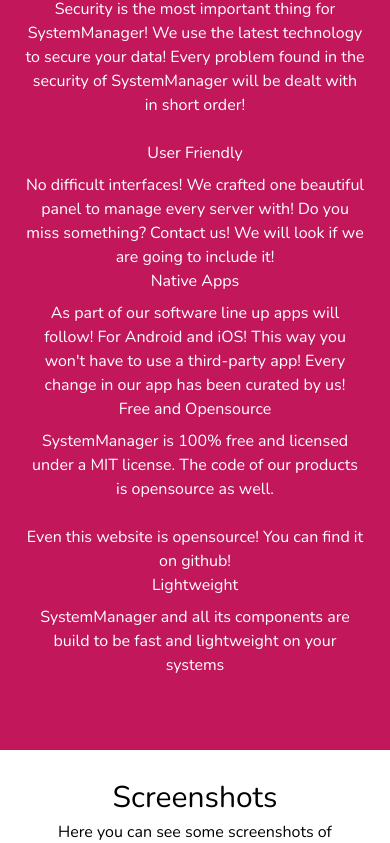
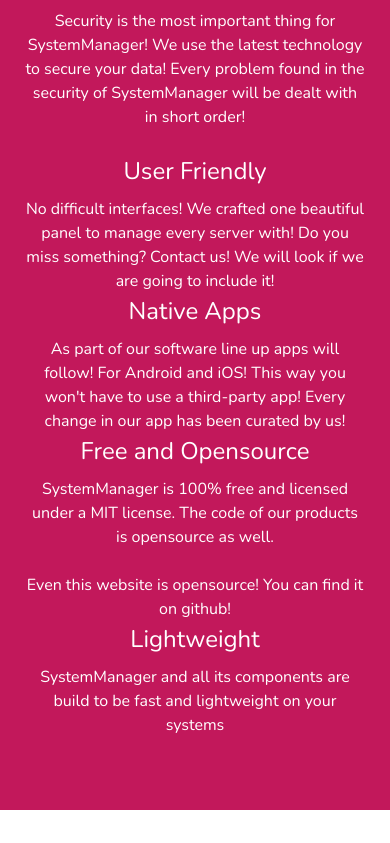
Before and after one commit to systemmanager-io/Showcase, a React (Create React App) app: page / in a window 390 px wide. Shown: the part 966-1809 px from the top of the page. Built offline with nearby package versions, Linux system fonts and the light colour scheme.

Commit message:
Changed the most of the website to tailwind! Only a few things need top be fine tuned and then we can release and upload to production"

```diff
--- a/src/components/HighlightedFeatures.js
+++ b/src/components/HighlightedFeatures.js
@@ -5,48 +5,47 @@
     render() {
 
         return (
-            <div className="container">
-                <div className="row">
-                    <div className="col-12 col-sm-12 col-md-6 col-lg-4">
-                        <h3>Security</h3>
+            <div className="flex flex-wrap">
+                <div className="w-full md:w-6/12 lg:w-4/12">
+                    <h3 className="text-2xl">Security</h3>
                     <hr/>
                     <p>Security is the most important thing for SystemManager! We use the latest technology to
                         secure your data! Every problem found in the security of SystemManager will be dealt with in
                         short order!</p>
                     <br/>
                 </div>
-                    <div className="col-12 col-sm-12 col-md-6 col-lg-4">
-                        <h3>User Friendly</h3>
+                <div className="w-full md:w-6/12 lg:w-4/12">
+                    <h3 className="text-2xl">User Friendly</h3>
                     <hr/>
                     <p>No difficult interfaces! We crafted one beautiful panel to manage every server with! Do you
                         miss something? Contact us! We will look if we are going to include it!</p>
                 </div>
-                    <div className="col-12 col-sm-12 col-md-6 col-lg-4">
-                        <h3>Native Apps</h3>
+                <div className="w-full md:w-6/12 lg:w-4/12">
+                    <h3 className="text-2xl">Native Apps</h3>
                     <hr/>
                     <p>As part of our software line up apps will follow! For Android and iOS! This way you won't
                         have to use a third-party app! Every change in our app has been curated by us!</p>
                 </div>
-                    <div className="col-12 col-sm-12 col-md-6 col-lg-4">
-                        <h3>Free and Opensource</h3>
+                <div className="w-full md:w-6/12 lg:w-4/12">
+                    <h3 className="text-2xl">Free and Opensource</h3>
                     <hr/>
-                        <p>SystemManager is 100% free and licensed under a MIT license. The code of our products is opensource as well. <br /><br /> Even this website is opensource! You can find it on github!
+                    <p>SystemManager is 100% free and licensed under a MIT license. The code of our products is
+                        opensource as well. <br/><br/> Even this website is opensource! You can find it on github!
                         {/*<br/><br/>When a feature comes to the core package it will never be a paid feature. That is a promise.*/}
                     </p>
                 </div>
-                    <div className="col-12 col-sm-12 col-md-6 col-lg-4">
-                        <h3>Lightweight</h3>
+                <div className="w-full md:w-6/12 lg:w-4/12">
+                    <h3 className="text-2xl">Lightweight</h3>
                     <hr/>
                     <p>SystemManager and all its components are build to be fast and lightweight on your systems
                         {/*<br/><br/>When a feature comes to the core package it will never be a paid feature. That is a promise.*/}
                     </p>
                 </div>
-                    <div className="col-12 col-sm-12 col-md-6 col-lg-4">
+                <div className="w-full md:w-6/12 lg:w-4/12">
                     <br/>
                 </div>
-                    <div className="col-12 col-sm-12 col-md-6 col-lg-4">
+                <div className="w-full md:w-6/12 lg:w-4/12">
                     <br/>
-                    </div>
                 </div>
             </div>
         )
--- a/src/components/Navbar.js
+++ b/src/components/Navbar.js
@@ -40,7 +40,7 @@
                           to="/documentation">Documentation</Link>
                     <Link title="Download SystemManager"
                           className="inline-block px-4 py-2 leading-none border rounded text-white border-white hover:border-transparent primary-light-text hover:bg-white mt-4 lg:mt-0"
-                          to="/download">Download</Link>
+                          to="/documentation/getstarted">Get Started</Link>
                 </div>
             </nav>
         )
--- a/src/components/TopBar.js
+++ b/src/components/TopBar.js
@@ -6,7 +6,7 @@
 
         return (
             <div>
-                <div className="center-content showcase showcase-padding">
+                <div className="text-center showcase showcase-padding">
                     <h1 className="text-4xl align-content-center">SystemManager Monitoring Software</h1>
                     <h5 className="text-xl align-content-center">The all in one server management system!</h5>
                     <div hidden={window.location.pathname !== "/"}>
--- a/src/layouts/Layout.js
+++ b/src/layouts/Layout.js
@@ -14,7 +14,7 @@
                 {this.props.children}
                 <Footer/>
 
-                <div className="center-content stagingBubble">
+                <div className="center-content stagingBubble" hidden={true}>
                     <ProductionBubble/>
                     {window.location.hostname === "systemmanager.genericdevelopment.nl" || window.location.hostname === "localhost" || window.location.hostname === "127.0.0.1" ? <hr/> : null}
                     {window.location.hostname === "systemmanager.genericdevelopment.nl" ? <StagingBubble/> : null}
--- a/src/pages/Demo.js
+++ b/src/pages/Demo.js
@@ -9,13 +9,12 @@
         return (
             <Fragment>
                 <SystemManagerShowcaseTopBar/>
-                <div className="center-content showcase-padding">
+                <div className="text-center showcase-padding">
                     <h2>Not convinced yet? Use our demo to see what it can!</h2>
                     <h5>This demo has certain features disabled and stuff hidden</h5>
                     <hr/>
-                    <div className="container">
-                        <div className="row">
-                            <div className="col-12 col-sm-12 col-md-12 col-lg-4 col-xl-4">
+                    <div className="flew flex">
+                        <div className="w-full md:w-6/12 lg:w-4/12">
                             <Card>
                                 <CardBody>
                                     <h3>Demo Status Page</h3>
@@ -31,7 +30,7 @@
                             </Card>
                             <br/>
                         </div>
-                            <div className="col-12 col-sm-12 col-md-12 col-lg-4 col-xl-4">
+                        <div className="w-full md:w-6/12 lg:w-4/12">
                             <Card>
                                 <CardBody>
                                     <h3>Demo User Login</h3>
@@ -53,7 +52,7 @@
                             </Card>
                             <br/>
                         </div>
-                            <div className="col-12 col-sm-12 col-md-12 col-lg-4 col-xl-4">
+                        <div className="w-full md:w-6/12 lg:w-4/12">
                             <Card>
                                 <CardBody>
                                     <h3>Demo Admin Login</h3>
@@ -77,7 +76,6 @@
                         </div>
                     </div>
                 </div>
-                </div>
             </Fragment>
         )
     }
--- a/src/pages/Homepage.js
+++ b/src/pages/Homepage.js
@@ -17,7 +17,7 @@
         return (
             <Fragment>
                 <SystemManagerShowcaseTopBar/>
-                <div className="center-content">
+                <div className="text-center">
                     <div className="showcase-padding">
                         {/*Start of Description*/}
 
--- a/src/sass/showcase.scss
+++ b/src/sass/showcase.scss
@@ -16,13 +16,6 @@
 
 .showcase-padding {
     padding: 25px;
-}
-
-.center-content {
-    align-content: center;
-    text-align: center;
-    align-items: center;
-    alignment: center;
 }
 
 .navbar-color {
```
Also changed, not shown: src/components/Footer.js (+14 -13 lines). Lines whose indentation alone changed are shown as unchanged.
